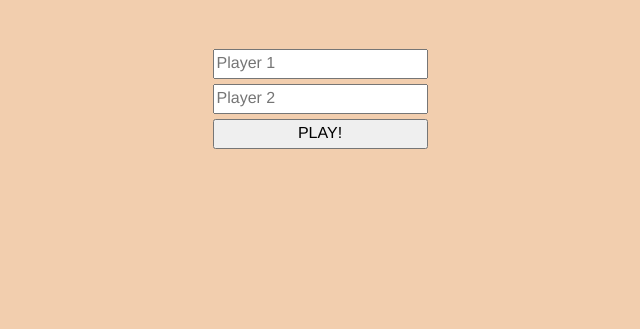
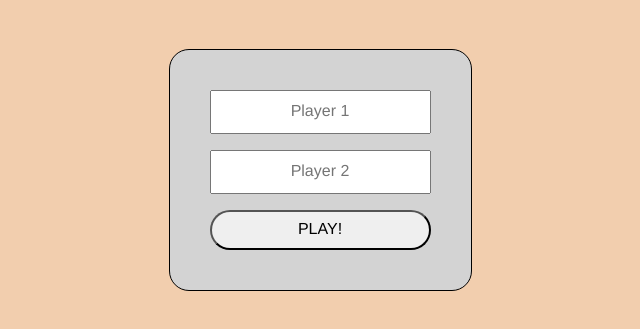
Before and after one commit to HiDeny/TicTacToe, a plain HTML site: page index.html in a window 1280 px wide. Shown: the part 61-390 px from the top of the page, without its empty margins (320-960 px from the left). Drawn offline with Linux system fonts and the light colour scheme; a web font is replaced by a local one.

Commit message:
Ai implementation

```diff
--- a/recursion.js
+++ b/recursion.js
@@ -126,7 +126,7 @@ let board1 = [
 
 
 let board2 = [
-    'O', 'X', 'X',
+    'O', 'X', 2,
     'O', 'X', 5,
     'X', 'O', 8,
 ]
--- a/script.js
+++ b/script.js
@@ -47,13 +47,27 @@ const gameFlow = (() => {
 	// Board
 	const activeBoard = gameBoard;
 
+
 	// Players
 	let playerOne = Player('Player1', 'X');
 	let playerTwo = Player('Player2', 'O');
 	let players = [playerOne, playerTwo];
 	let newNames = [];
 
-
+	//? AI
+	const aiPlayer = (board, player) => {
+			// Pick marker for Player
+			playerTwo = Player('Ai', 'O');
+			// Setup AI - Easy, pick random moves
+			const emptyIndexes = (board) => {
+				return board.filter((s) => s != 'O' && s != 'X');
+			}
+			console.log(emptyIndexes(board));
+			// Setup AI - Medium, pick random moves + minimax
+			// Setup AI - Unbeatable, minimax only
+			//
+	}
+	aiPlayer(activeBoard.board, playerOne);
 	const setNames = (newNames) => {
 		playerOne = newNames[0] ? Player(newNames[0], 'X') : playerOne;
 		playerTwo = newNames[1] ? Player(newNames[1], 'O') : playerTwo;
@@ -118,8 +132,9 @@ const gameFlow = (() => {
 	const getPoints = () => points;
 
 	const playRound = (cell) => {
-		console.log(cell);
 		activeBoard.markCell(cell, activePlayer);
+		aiPlayer(activeBoard.board, playerOne);
+
 		endGame();
 		countPoints(winner);
 		if (winner) {
@@ -142,16 +157,12 @@ const gameFlow = (() => {
 		getWinner,
 		getPoints,
 		newGame,
+		aiPlayer,
 	};
 })();
 
-//? AI
-const aiPlayer = () => {
-
-}
 
 //* Display
-
 const displayControl = (() => {
 	// DOM
 	const mainDiv = document.querySelector('.main');
@@ -182,6 +193,8 @@ const displayControl = (() => {
 			game.newGame();
 			screenUpdate();
 		});
+
+
 
 
 	//TODO Allow players to pick their names
@@ -284,11 +297,8 @@ const displayControl = (() => {
 
 			if (cellButton.textContent === 'X') {
 				cellButton.classList.add('red');
-				console.log(cellButton);
-				console.log(cellButton.textContent);
 			} else if (cellButton.textContent === 'O') {
 				cellButton.classList.add('blue');
-				console.log(cellButton.textContent);
 			}
 
 
--- a/style.css
+++ b/style.css
@@ -378,11 +378,24 @@
 
 #setNames {
     display: grid;
-    grid-auto-rows: 30px;
-    gap: 5px;
+    grid-auto-rows: 40px;
+    gap: 20px;
     margin: 30px;
+    padding: 40px;
+    background-color: lightgray;
+    border-radius: 20px;
+    border: black 1px solid;
 }
 
+.submitBtn {
+  border-radius: 20px;
+}
+
+input {
+  text-align: center;
+  padding: 20px 5px;
+
+}
 
 .startDiv {
     display: flex;
```
